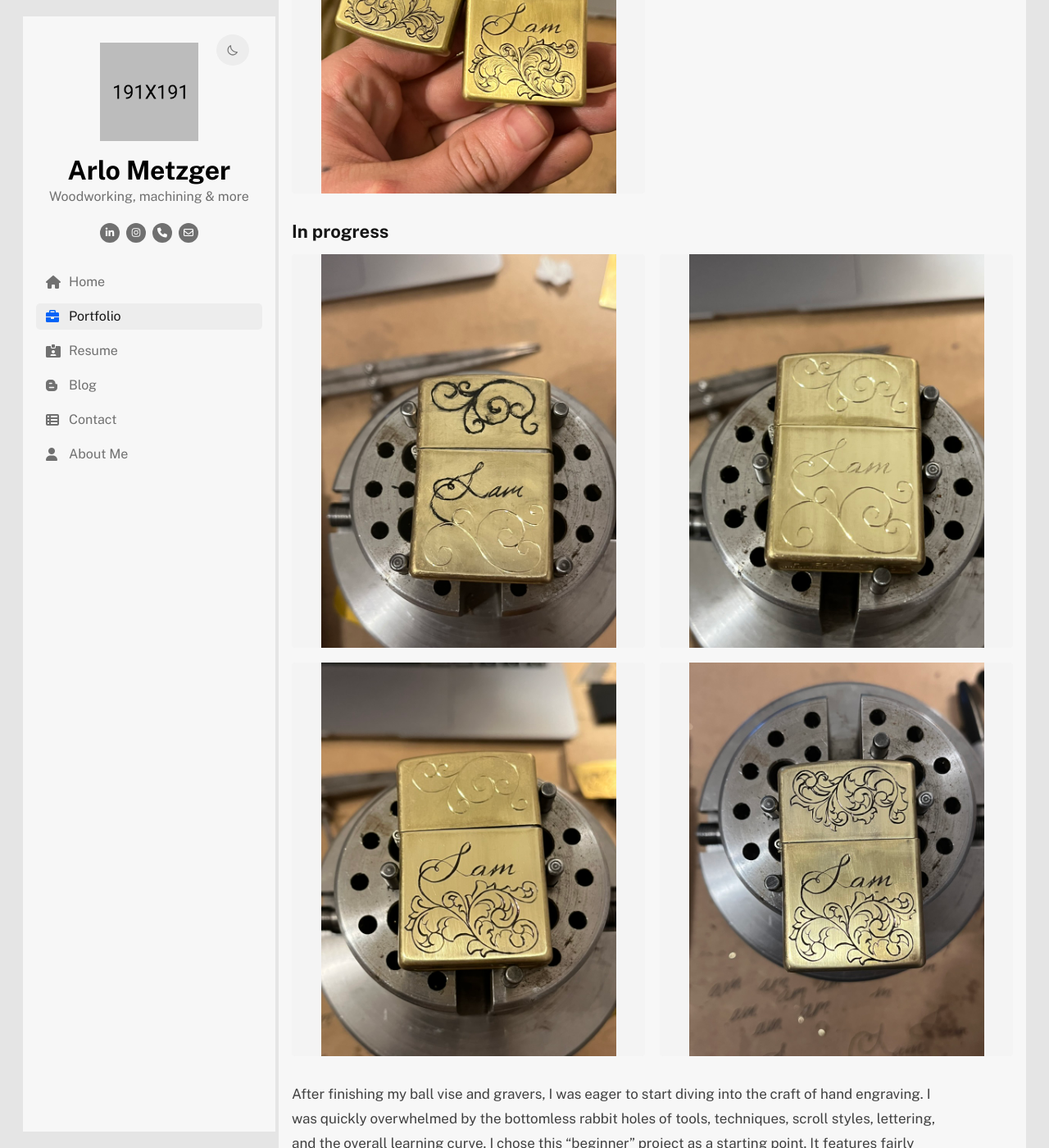
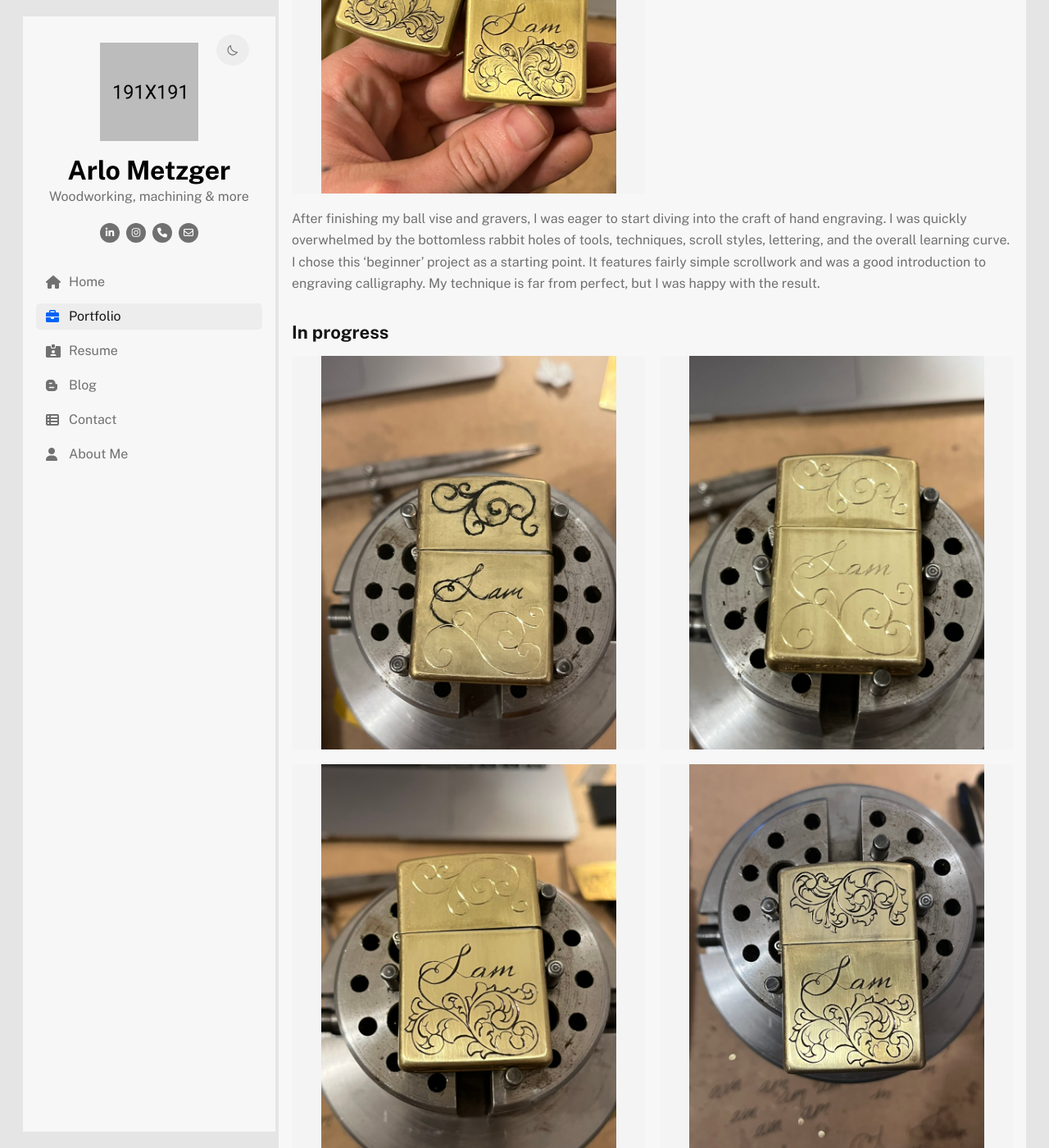
Before and after one commit to arlometzger/arlometzger.github.io, a Jekyll site: the page built from _projects/hand-engraving/engraved-zippo-lighter.md, in a window 1280 px wide and 1400 px high, scrolled down 891 px. Shown: the whole window at 82% size. Built offline with Jekyll 4.4.1, drawn with Linux system fonts in a browser that asks for light colours; some of the changed text lies outside the part shown.

Commit message:
feat: update project descriptions and images for improved clarity and detail; adjust CSS for better layout

```diff
--- a/_layouts/default.html
+++ b/_layouts/default.html
@@ -7,7 +7,7 @@
     <title>{{ page.title | escape }} | Arlo Metzger</title>
     <link rel="stylesheet" href="https://cdnjs.cloudflare.com/ajax/libs/font-awesome/6.0.0/css/all.min.css">
     <link rel="stylesheet" href="{{ '/assets/css/bootstrap-grid.min.css' | relative_url }}">
-    <link rel="stylesheet" href="{{ '/assets/css/main.css?v=20261012-2' | relative_url }}">
+    <link rel="stylesheet" href="{{ '/assets/css/main.css?v=20261012-3' | relative_url }}">
 </head>
 <body>
     <div class="main-wrapper">
--- a/_projects/hand-engraving/engraved-zippo-lighter.md
+++ b/_projects/hand-engraving/engraved-zippo-lighter.md
@@ -6,6 +6,7 @@ order: 10
 description: "My first engraving project. A brass Zippo lighter for my brother's birthday"
 sections:
   -
+    description: "After finishing my ball vise and gravers, I was eager to start diving into the craft of hand engraving. I was quickly overwhelmed by the bottomless rabbit holes of tools, techniques, scroll styles, lettering, and the overall learning curve. I chose this 'beginner' project as a starting point. It features fairly simple scrollwork and was a good introduction to engraving calligraphy. My technique is far from perfect, but I was happy with the result."
     images:
       - image: /assets/images/projects/hand-engraving/engraved-zippo-lighter/finished-1.jpeg
         alt: "Front view of the hand-engraved Zippo lighter"
--- a/assets/css/main.css
+++ b/assets/css/main.css
@@ -1699,7 +1699,7 @@ body.dark-theme .main-bar .title-tab-wrapper .page-title {
   line-height: 1.3;
 }
 .project-section__description {
-  max-width: 800px;
+  max-width: none;
   margin: 0;
   color: #707070;
   font-size: 16px;
@@ -1773,7 +1773,7 @@ body.dark-theme .project-gallery__item figcaption {
   font-size: 14px;
 }
 .collection-detail__body {
-  max-width: 800px;
+  max-width: none;
   color: #404040;
   font-size: 17px;
   line-height: 1.75;
--- a/assets/sass/pages/_collection-content.scss
+++ b/assets/sass/pages/_collection-content.scss
@@ -31,7 +31,7 @@
   }
 
   &__body {
-    max-width: 800px;
+    max-width: none;
     color: #404040;
     font-size: 17px;
     line-height: 1.75;
@@ -90,7 +90,7 @@
   }
 
   &__description {
-    max-width: 800px;
+    max-width: none;
     margin: 0;
     color: #707070;
     font-size: 16px;
```
Also changed, not shown: other parts of _projects/hand-engraving/engraved-zippo-lighter.md (+0 -2 lines), _projects/machining/espresso-machine-accessories.md (+14 -4 lines), _projects/woodworking/lane-dresser-restoration.md (+1 -1 lines), 3 other files.
